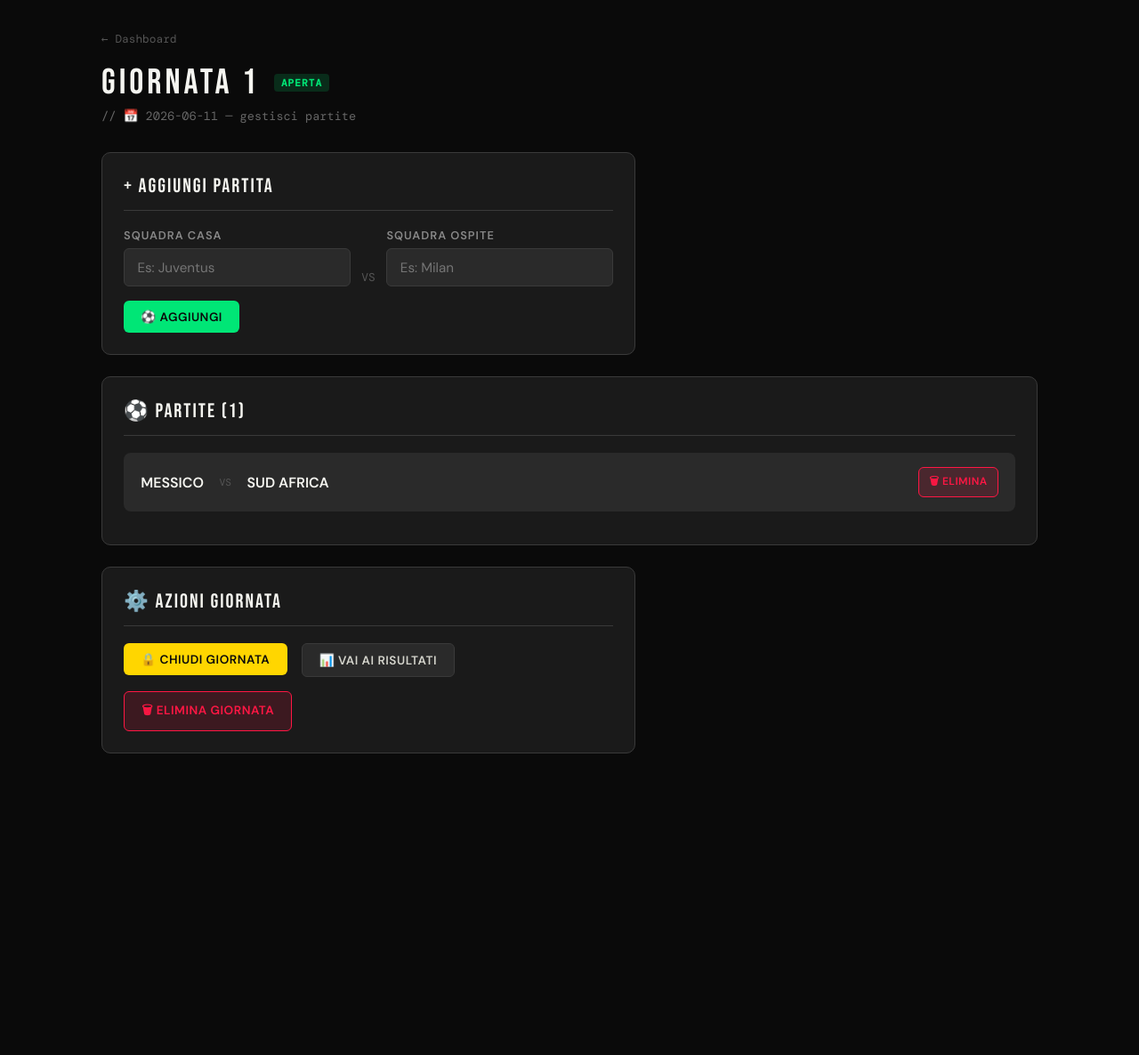
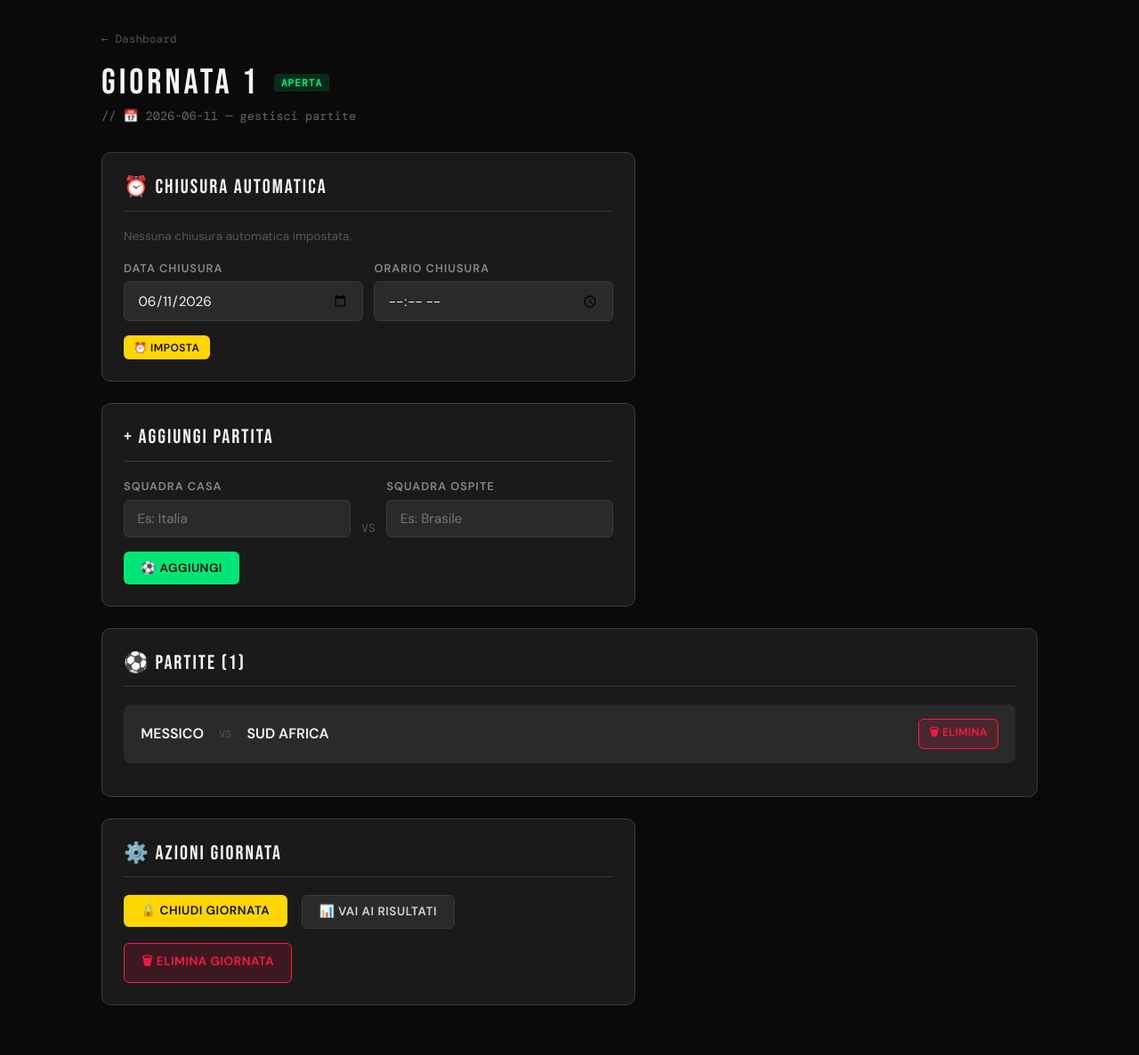
Before and after one commit to mbiella/PRONOSTICI, a Flask app: page /admin/giornata/1 in a window 1280 px wide. Shown: the part 60-1246 px from the top of the page at 89% size. Before the commit the page ends 907 px from the top, so only its background shows below. Run offline with Flask 3, Linux system fonts and the light colour scheme; the visitor is signed in with stand-in values (Sample User, id 1); data comes from the database, SQL or seed files in the repository.

Commit message:
Add files via upload

```diff
--- a/templates/admin/gestisci_giornata.html
+++ b/templates/admin/gestisci_giornata.html
@@ -12,6 +12,40 @@
 </div>
 <div class="page-subtitle">// 📅 {{ giornata.data }} — gestisci partite</div>
 
+<!-- CHIUSURA AUTOMATICA -->
+<div class="card" style="max-width:600px; border-color:{% if giornata.chiusura_automatica %}rgba(255,214,0,0.3){% else %}var(--grigio3){% endif %};">
+  <div class="card-header">⏰ Chiusura Automatica</div>
+  {% if giornata.chiusura_automatica %}
+  <div style="background:rgba(255,214,0,0.08); border:1px solid rgba(255,214,0,0.25); border-radius:6px; padding:0.8rem 1rem; margin-bottom:1.2rem; display:flex; align-items:center; gap:0.6rem;">
+    <span style="font-size:1.1rem;">🔒</span>
+    <span style="font-size:0.85rem; color:var(--oro);">Chiusura programmata per <strong>{{ giornata.chiusura_automatica }}</strong></span>
+  </div>
+  {% else %}
+  <div style="font-size:0.85rem; color:#555; margin-bottom:1.2rem;">Nessuna chiusura automatica impostata.</div>
+  {% endif %}
+  <form method="POST">
+    <input type="hidden" name="action" value="imposta_chiusura">
+    <div style="display:grid; grid-template-columns:1fr 1fr; gap:0.8rem; align-items:end;">
+      <div class="form-group" style="margin:0;">
+        <label class="form-label">Data chiusura</label>
+        <input class="form-input" type="date" name="data_chiusura"
+               value="{{ giornata.chiusura_automatica[:10] if giornata.chiusura_automatica else giornata.data }}">
+      </div>
+      <div class="form-group" style="margin:0;">
+        <label class="form-label">Orario chiusura</label>
+        <input class="form-input" type="time" name="ora_chiusura"
+               value="{{ giornata.chiusura_automatica[11:16] if giornata.chiusura_automatica else '' }}">
+      </div>
+    </div>
+    <div style="display:flex; gap:0.8rem; margin-top:1rem;">
+      <button type="submit" class="btn btn-gold btn-sm">⏰ Imposta</button>
+      {% if giornata.chiusura_automatica %}
+      <button type="submit" class="btn btn-secondary btn-sm" onclick="document.querySelector('[name=data_chiusura]').value=''; document.querySelector('[name=ora_chiusura]').value='';">✗ Rimuovi</button>
+      {% endif %}
+    </div>
+  </form>
+</div>
+
 <!-- AGGIUNGI PARTITA -->
 {% if not giornata.chiusa %}
 <div class="card" style="max-width:600px;">
@@ -21,12 +55,12 @@
     <div style="display:grid; grid-template-columns:1fr auto 1fr; gap:0.8rem; align-items:end;">
       <div class="form-group" style="margin:0;">
         <label class="form-label">Squadra Casa</label>
-        <input class="form-input" type="text" name="casa" placeholder="Es: Juventus" required>
+        <input class="form-input" type="text" name="casa" placeholder="Es: Italia" required>
       </div>
       <div style="padding-bottom:0.15rem; color:#555; font-family:var(--font-mono); font-size:0.8rem; text-align:center;">VS</div>
       <div class="form-group" style="margin:0;">
         <label class="form-label">Squadra Ospite</label>
-        <input class="form-input" type="text" name="ospite" placeholder="Es: Milan" required>
+        <input class="form-input" type="text" name="ospite" placeholder="Es: Brasile" required>
       </div>
     </div>
     <button type="submit" class="btn btn-primary" style="margin-top:1rem;">⚽ Aggiungi</button>
```
